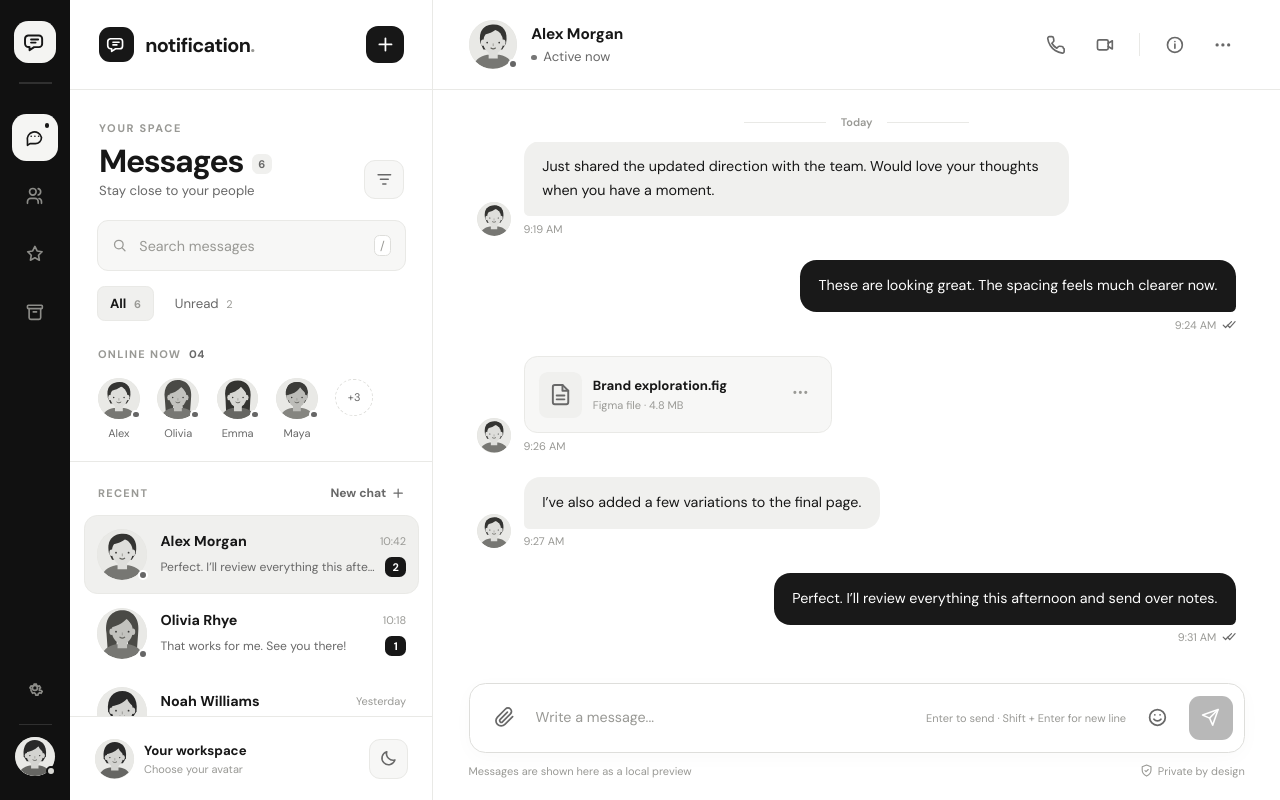
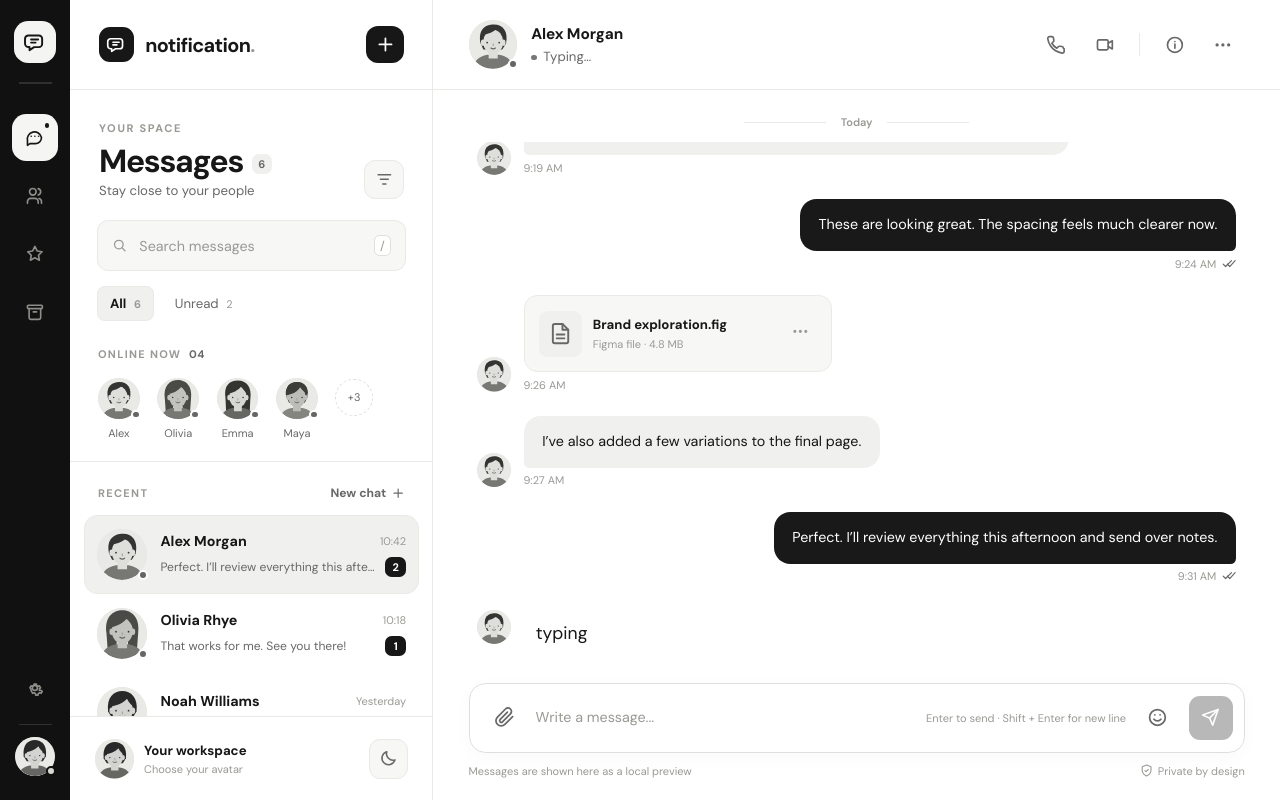
Before and after one commit to arman-somani/notification, a React (Vite) app: page / in a window 1280 px wide. Built offline with nearby package versions, Linux system fonts and the light colour scheme.

Commit message:
Add chat typing indicator to preview conversation

```diff
--- a/src/App.jsx
+++ b/src/App.jsx
@@ -9,6 +9,7 @@ const initialConversations = [
     initials: 'AM',
     tone: 2,
     status: 'online',
+    typing: true,
     preview: 'Perfect. I’ll review everything this afternoon.',
     time: '10:42',
     unread: 2,
@@ -595,7 +596,7 @@ function App() {
               <button className="mobile-back icon-button" onClick={() => setMobileChatOpen(false)} aria-label="Back to conversations"><Icon name="arrowLeft" /></button>
               <div className="chat-person">
                 <Avatar person={activeConversation} size="header" showStatus />
-                <span><strong>{activeConversation.name}</strong><small>{activeConversation.status === 'online' ? 'Active now' : activeConversation.status === 'group' ? (activeConversation.members || 'Group conversation') : 'Last seen recently'}</small></span>
+                <span><strong>{activeConversation.name}</strong><small className={activeConversation.typing ? 'chat-status-typing' : activeConversation.status === 'online' ? 'chat-status-online' : activeConversation.status === 'group' ? 'chat-status-group' : 'chat-status-offline'}>{activeConversation.typing ? 'Typing…' : activeConversation.status === 'online' ? 'Active now' : activeConversation.status === 'group' ? (activeConversation.members || 'Group conversation') : 'Last seen recently'}</small></span>
               </div>
               <div className="chat-header-actions">
                 <button className="icon-button" onClick={() => showToast('Voice calls will be available in a later phase')} aria-label="Start voice call" title="Voice call"><Icon name="phone" /></button>
@@ -647,6 +648,17 @@ function App() {
                     </div>
                   </div>
                 ))}
+                {activeConversation.typing && (
+                  <div className="message-row message-incoming typing-row" aria-label={activeConversation.name + ' is typing'}>
+                    <Avatar person={activeConversation} size="message" />
+                    <div className="typing-indicator-bubble" role="status" aria-live="polite" aria-label="Typing">
+                      <span />
+                      <span />
+                      <span />
+                    </div>
+                    <span className="typing-label">typing</span>
+                  </div>
+                )}
                 <div ref={messagesEndRef} />
               </div>
             </div>
```
